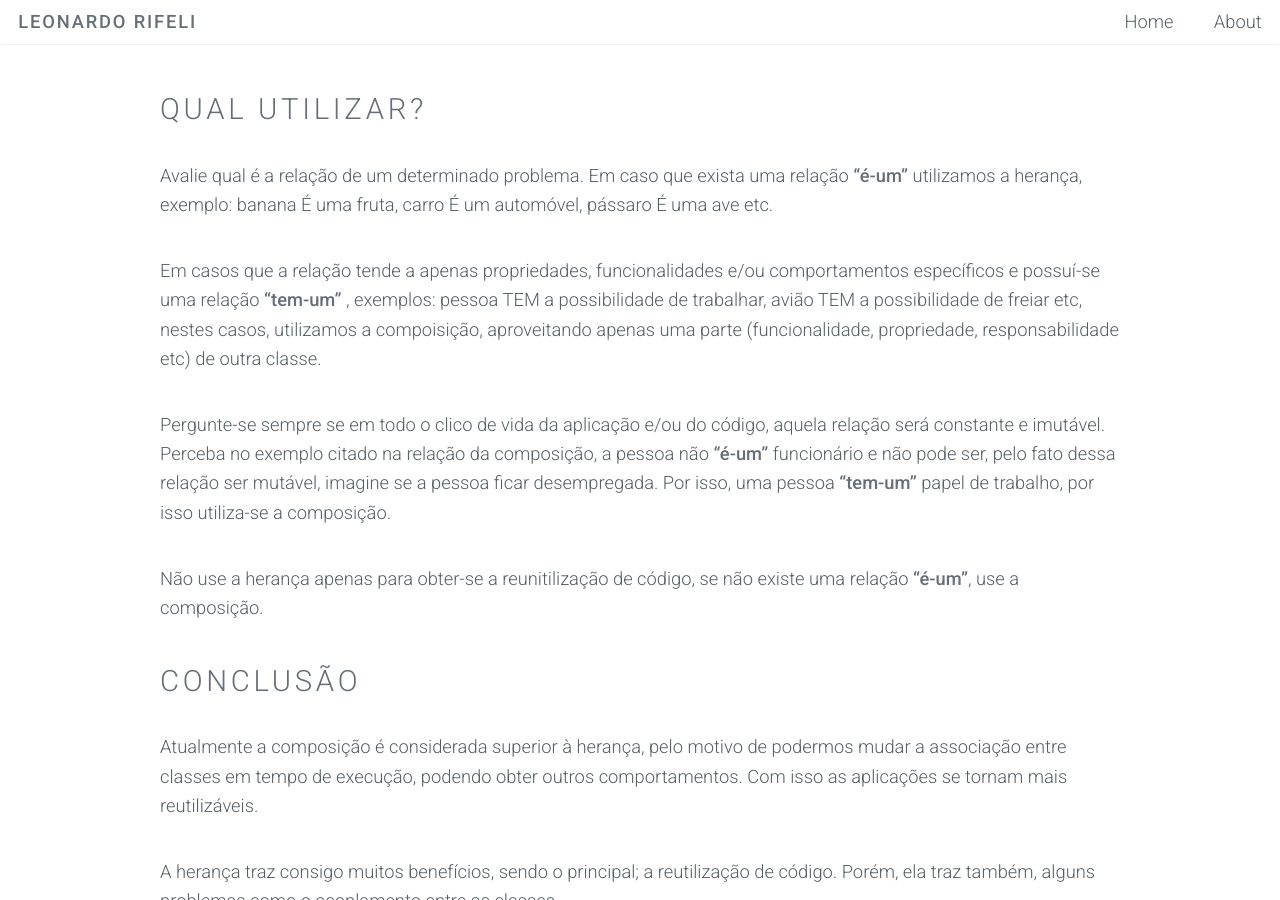
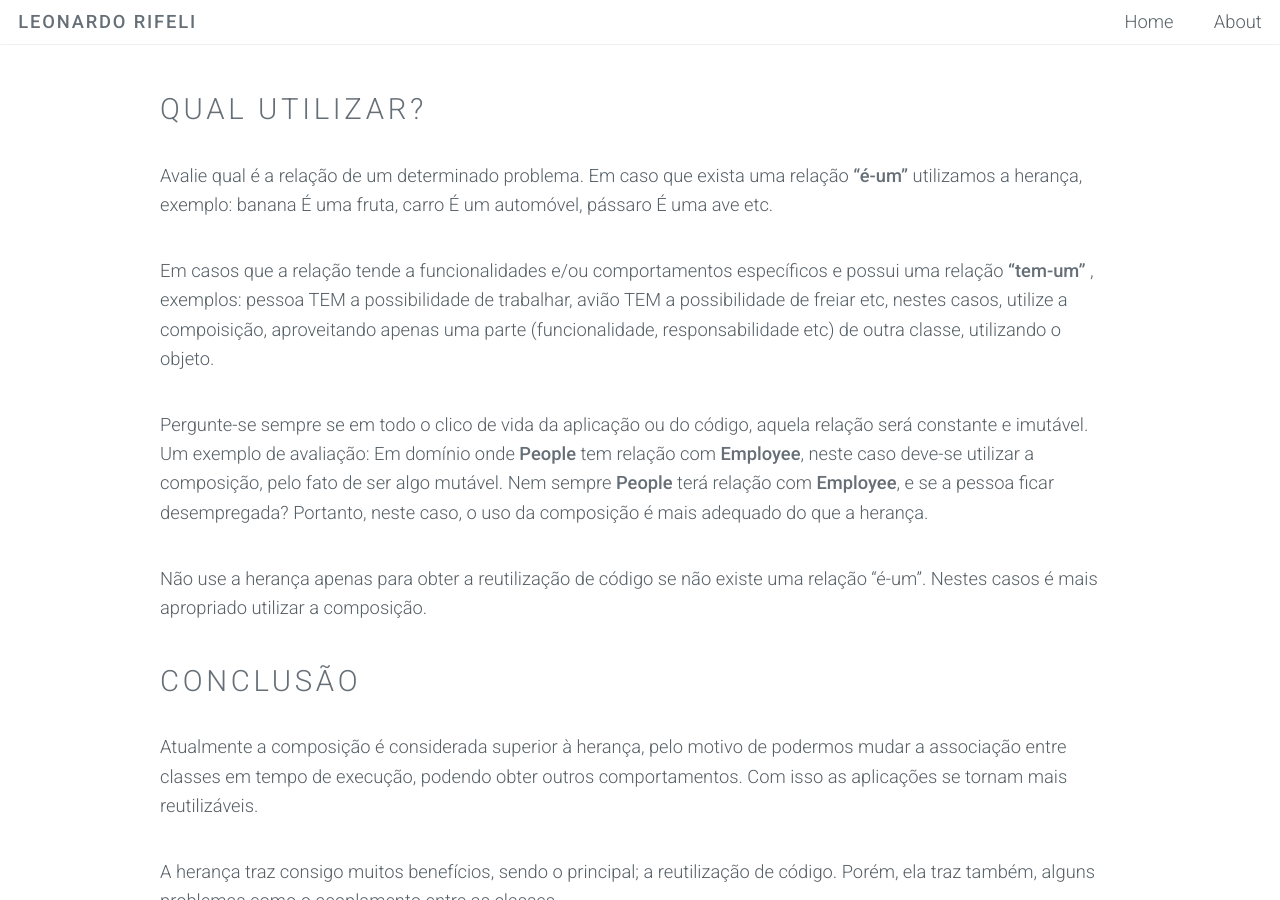
Before and after one commit to leonardorifeli/leonardorifeli-website, a Jekyll site: the page built from _posts/2016-08-19-heranca-ou-composicao-qual-utilizar.markdown, in a window 1280 px wide and 900 px high, scrolled down 3856 px. Built offline with Jekyll 4.4.1, drawn with Linux system fonts in a browser that asks for light colours; comment, search, counter and statistics services are not loaded.

Commit message:
Fixed article

```diff
--- a/_posts/2016-08-19-heranca-ou-composicao-qual-utilizar.markdown
+++ b/_posts/2016-08-19-heranca-ou-composicao-qual-utilizar.markdown
@@ -83,11 +83,11 @@ Sem a reutilização de comportamentos/funcionalidades não teríamos códigos c
 
 Avalie qual é a relação de um determinado problema. Em caso que exista uma relação **"é-um"** utilizamos a herança, exemplo: banana É uma fruta, carro É um automóvel, pássaro É uma ave etc.
 
-Em casos que a relação tende a apenas propriedades, funcionalidades e/ou comportamentos específicos e possuí-se uma relação **"tem-um"** , exemplos: pessoa TEM a possibilidade de trabalhar, avião TEM a possibilidade de freiar etc, nestes casos, utilizamos a compoisição, aproveitando apenas uma parte (funcionalidade, propriedade, responsabilidade etc) de outra classe.
+Em casos que a relação tende a funcionalidades e/ou comportamentos específicos e possui uma relação **"tem-um"** , exemplos: pessoa TEM a possibilidade de trabalhar, avião TEM a possibilidade de freiar etc, nestes casos, utilize a compoisição, aproveitando apenas uma parte (funcionalidade, responsabilidade etc) de outra classe, utilizando o objeto.
 
-Pergunte-se sempre se em todo o clico de vida da aplicação e/ou do código, aquela relação será constante e imutável. Perceba no exemplo citado na relação da composição, a pessoa não **"é-um"** funcionário e não pode ser, pelo fato dessa relação ser mutável, imagine se a pessoa ficar desempregada. Por isso, uma pessoa **"tem-um"** papel de trabalho, por isso utiliza-se a composição.
+Pergunte-se sempre se em todo o clico de vida da aplicação ou do código, aquela relação será constante e imutável. Um exemplo de avaliação: Em domínio onde **People** tem relação com **Employee**, neste caso deve-se utilizar a composição, pelo fato de ser algo mutável. Nem sempre **People** terá relação com **Employee**, e se a pessoa ficar desempregada? Portanto, neste caso, o uso da composição é mais adequado do que a herança.
 
-Não use a herança apenas para obter-se a reunitilização de código, se não existe uma relação **"é-um"**, use a composição.
+Não use a herança apenas para obter a reutilização de código se não existe uma relação “é-um”. Nestes casos é mais apropriado utilizar a composição.
 
 ## Conclusão
 
```
